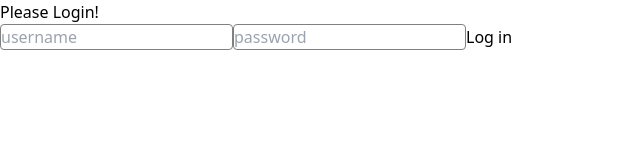
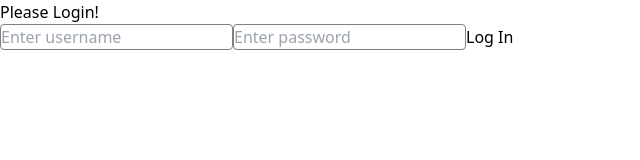
Before and after one commit to priyankavaidya-stack/react-machine-coding, a React (Vite) app: page / in a window 1280 px wide. Shown: the top 160 px of the page, without its empty margins (0-640 px from the left). Built offline with nearby package versions, Linux system fonts and the light colour scheme.

Commit message:
form handling state with useReducer hook

```diff
--- a/src/components/UseStateForm/Form.jsx
+++ /dev/null
@@ -1,64 +0,0 @@
-import React, { useState } from 'react'
-
-export default function Form() {
-    const [username, setUsername] = useState("");
-    const [password, setPassword] = useState("");
-    const [isLoading, showLoader] = useState(false);
-    const [error, setError] = useState(false);
-    const [isLoggedIn, setIsLogegdIn] = useState(false);
-
-    const onSubmit = async(e) => {
-        e.preventDefault();
-        setError('');
-        showLoader(true);
-        try{
-            await new Promise((resolve, reject) => {
-                setTimeout(() => {
-                    if(username === 'priyanka' && password === 'vaidya'){
-                        resolve();
-                    }else{
-                        reject();
-                    }
-                }, 1000);
-            });
-            setIsLogegdIn(true);
-        }catch(error){
-            setError('Incorrect username or password');
-            showLoader(false);
-            setUsername('');
-            setPassword('');
-        }
-    };
-
-  return (
-    <div>
-        <div className="login-container">
-            {isLoggedIn ? (
-                <>
-                    <h1>Welcome {username}!</h1>
-                    <button onClick={()=> setIsLogegdIn(false)}>Log Out</button>
-                </>
-            ) : (
-                <form className="form" onSubmit={onSubmit}>
-                    {error && <p className="error">{error}</p>}
-                    <p>Please Login!</p>
-                    <input type="text"
-                        placeholder="username"
-                        value={username}
-                        onChange={(e)=> setUsername(e.target.value)} />
-
-                    <input type="text"
-                        placeholder="password"
-                        autoComplete="new-password"
-                        value={password}
-                        onChange={(e)=> setPassword(e.target.value)} />
-
-                    <button className="submit" type="submit" disabled={isLoading}>
-                        {isLoading ? 'Logging in...' : 'Log in'}
-                    </button>
-                </form>
-            )}
-        </div>
-    </div>
-  )
-}
--- /dev/null
+++ b/src/components/UseStateForm/LoginUseReducer.jsx
@@ -0,0 +1,109 @@
+import React, { useReducer } from 'react';
+
+function loginReducer(state, action) {
+    switch(action.type){
+        case "input": {
+            return {
+                ...state,
+                [action.inputField]:action.payload
+            };
+        }
+        case 'login': {
+            return {
+                ...state,
+                error: '',
+                isLoading: true,
+                logMessage: "Logging in...",
+            };
+        }
+        case 'success': {
+            return {
+                ...state,
+                isLoggedIn: true,
+                isLoading: false,
+            };
+        }
+        case 'error' : {
+            return {
+                ...state,
+                error: "Incorrect username or password",
+                isLoggedIn: false,
+                isLoading: false,
+                username: "",
+                password: "",
+                logMessage: "Log In",
+            };
+        }
+        case 'logOut': {
+            return {
+                ...state,
+                isLoggedIn: false,
+                isLoading: false,
+                logMessage: "Log In",
+                username: "",
+                password: "",
+            }
+        }
+        default:
+            return state;
+    }
+}
+
+const initialState = {
+    username: "",
+    password: "",
+    isLoading: false,
+    error: "",
+    isLoggedIn: false,
+    logMessage: 'Log In'
+};
+
+function LoginUseReducer() {
+    const [state, dispatch] = useReducer(loginReducer, initialState);
+    const { username, password, isLoading, error, isLoggedIn, logMessage } = state;
+
+    const onSubmit = async(e) => {
+        e.preventDefault();
+        dispatch({ type: "login" });
+        try {
+            await new Promise((resolve, reject) => {
+                setTimeout(() => {
+                    if(username === "Priyanka" && password === "Vaidya")
+                    resolve();
+                    else
+                        reject();
+                },1000);
+            })
+            dispatch({ type: "success"});
+        } catch (error) {
+            dispatch({ type: "error" });
+        }
+    };
+
+    return (
+    <div>
+      <div className='w-screen h-screen'>
+        { isLoggedIn ? (
+            <>
+                <h1>Welcome, {username}!</h1>
+                <button className=''
+                 onClick={() => {
+                    dispatch({ type: "logOut" });
+                }}>Log Out</button>
+            </>
+        ) : (
+            <form className='flex flex-col justify-center items-center w-screen h-screen' onSubmit={ onSubmit}>
+                {error && <p className='error'>{error}</p>}
+                <p className='text-red-500'>Please Login!</p>
+                <input className='outline-none w-max p-1 mb-2' type="text" required placeholder='Enter username' value={username} onChange={(e) => dispatch({ type: "input", inputField: "username", payload: e.target.value,})} />
+                <input className='outline-none w-max p-1 mb-2' type="text" required placeholder='Enter password' value={password} onChange={(e) => dispatch({ type: "input", inputField: "password", payload: e.target.value,})} />
+                <button className={`${ isLoggedIn ? 'px-2 py-1 mt-1 text-white bg-green-200' : 'bg-green-600 px-2 py-1 mt-1 text-white rounded-md w-max'}`}
+                 type="submit" disabled={isLoading}>{logMessage}</button>
+            </form>
+        )}
+      </div>
+    </div>
+  )
+}
+
+export default LoginUseReducer;
--- /dev/null
+++ b/src/components/UseStateForm/LoginUseState.jsx
@@ -0,0 +1,67 @@
+import React, { useState } from 'react';
+
+function LoginUseState() {
+  const [username, setUsername] = useState("");
+  const [password, setPassword] = useState("");
+  const [error, setError] = useState('');
+  const [isLoading, showLoader] = useState(false);
+  const [isLoggedIn, setIsLoggedIn] = useState(false);
+  const [logMsg, setLogMsg] = useState('Log In');
+
+  const onSubmit = async(e) => {
+    e.preventDefault();
+    setError('');
+    showLoader(true);
+    setLogMsg('Logging in...')
+    try {
+      await new Promise((resolve, reject)=>{
+        setTimeout(()=>{
+          if(username === 'Priyanka' && password === 'Vaidya')
+            resolve();
+          else
+            reject();
+        },1000);
+      });
+      setIsLoggedIn(true);
+    } catch (error) {
+      setError('Invalid username or password');
+      showLoader(false);
+      setLogMsg("Log In")
+      setUsername('');
+      setPassword('');
+    }
+  };
+
+  return (
+    <div className='relative w-full h-full'>
+      { isLoggedIn ? (
+        <>
+          <h1>Welcome, {username}!</h1>
+          <button onClick={ () => {
+            setIsLoggedIn(false);
+            showLoader(false);
+            setLogMsg('Log In');
+            setUsername('');
+            setPassword('');
+          }
+          }>Log out</button>
+        </>
+      ) : (
+        <form onSubmit={ onSubmit } className='flex flex-col justify-center items-center w-full h-screen'>
+          {error && <p className='error'>{error}</p>}
+          <p className='text- text-red-500'>Please Login!</p>
+          <input className='w-max my-3 p-1 outline-none' type="text" placeholder="Enter username" required value={username} onChange={(e) => setUsername(e.target.value)} />
+          <input className='w-max my-2 p-1 outline-none' type="password" placeholder="Enter password" autoComplete='new-password' required value={password} onChange={(e) => setPassword(e.target.value)} />
+          <button className=
+          {`${isLoggedIn ? 'px-2 py-1 mt-1 text-white bg-green-200' : 'bg-green-600 px-2 py-1 mt-1 text-white rounded-md w-max'}`}
+           type="submit"
+           disabled={isLoading}>
+           { logMsg }
+           </button>
+      </form>
+      )}
+    </div>
+  )
+}
+
+export default LoginUseState;
--- a/src/main.jsx
+++ b/src/main.jsx
@@ -24,7 +24,8 @@ import './index.css'
 // import UpdateObjectContext from './components/ContextAPI/UpdateObjectContext';
 // import MultipleContext2 from './components/ContextAPI/MultipleContext2';
 // import TaskApp from './components/ContextReducerCombine/App';
-import Form from './components/UseStateForm/Form';
+// import LoginUseState from './components/UseStateForm/LoginUseState';
+import LoginUseReducer from './components/UseStateForm/LoginUseReducer';
 
 ReactDOM.createRoot(document.getElementById('root')).render(
   <Router>
@@ -105,7 +106,8 @@ ReactDOM.createRoot(document.getElementById('root')).render(
       {/* <TaskApp /> */}
 
       {/* handling form with useState example */}
-      <Form />
+      {/* <LoginUseState /> */}
+      <LoginUseReducer />
 
     </React.StrictMode>
   </Router>,
```
